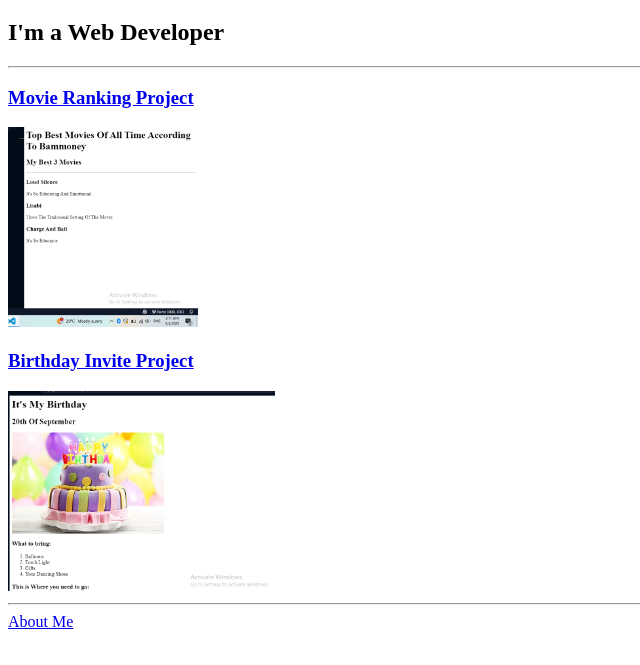
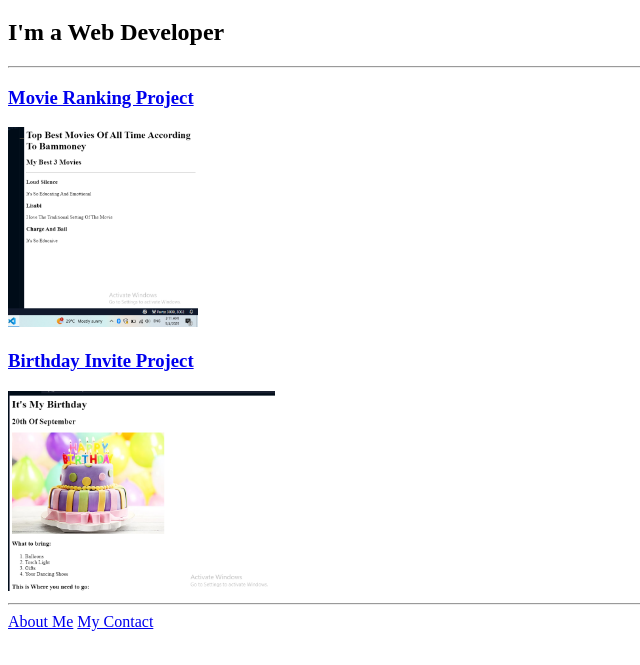
Before and after one commit to Bammoney1/html-portfolio, a plain HTML site: page index.html in a window 1280 px wide. Shown: the part 61-726 px from the top of the page, without its empty margins (0-640 px from the left). Drawn offline with Linux system fonts and the light colour scheme.

Commit message:
Update index.html

```diff
--- a/index.html
+++ b/index.html
@@ -16,6 +16,7 @@
   <img src="./assets/images/Screenshot (3).png" height="200" alt="Birthday Invite Project"/>
   <hr />
   <a href="./public/about.html">About Me</a>
+  <a href="./public/contact.html">My Contact</a>
 
 </body>
 
```
